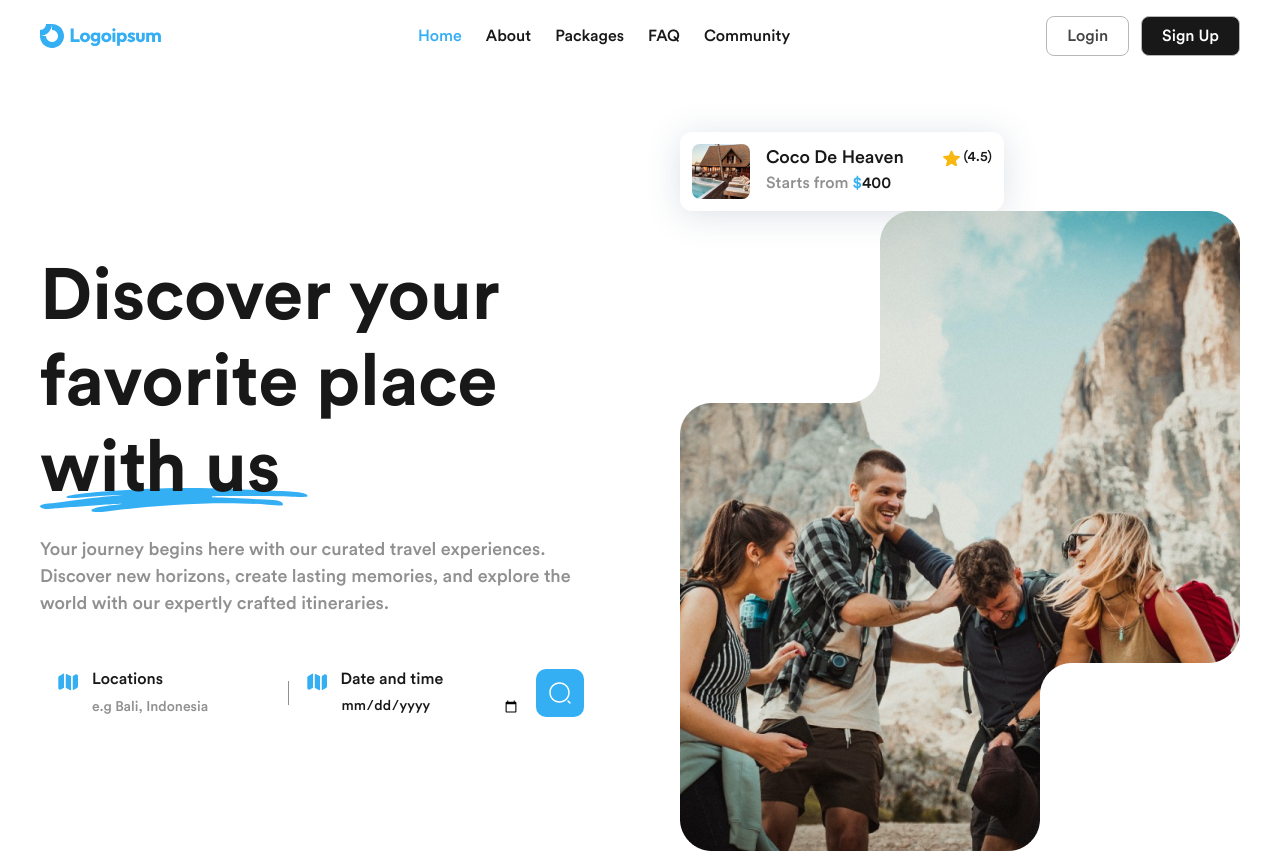
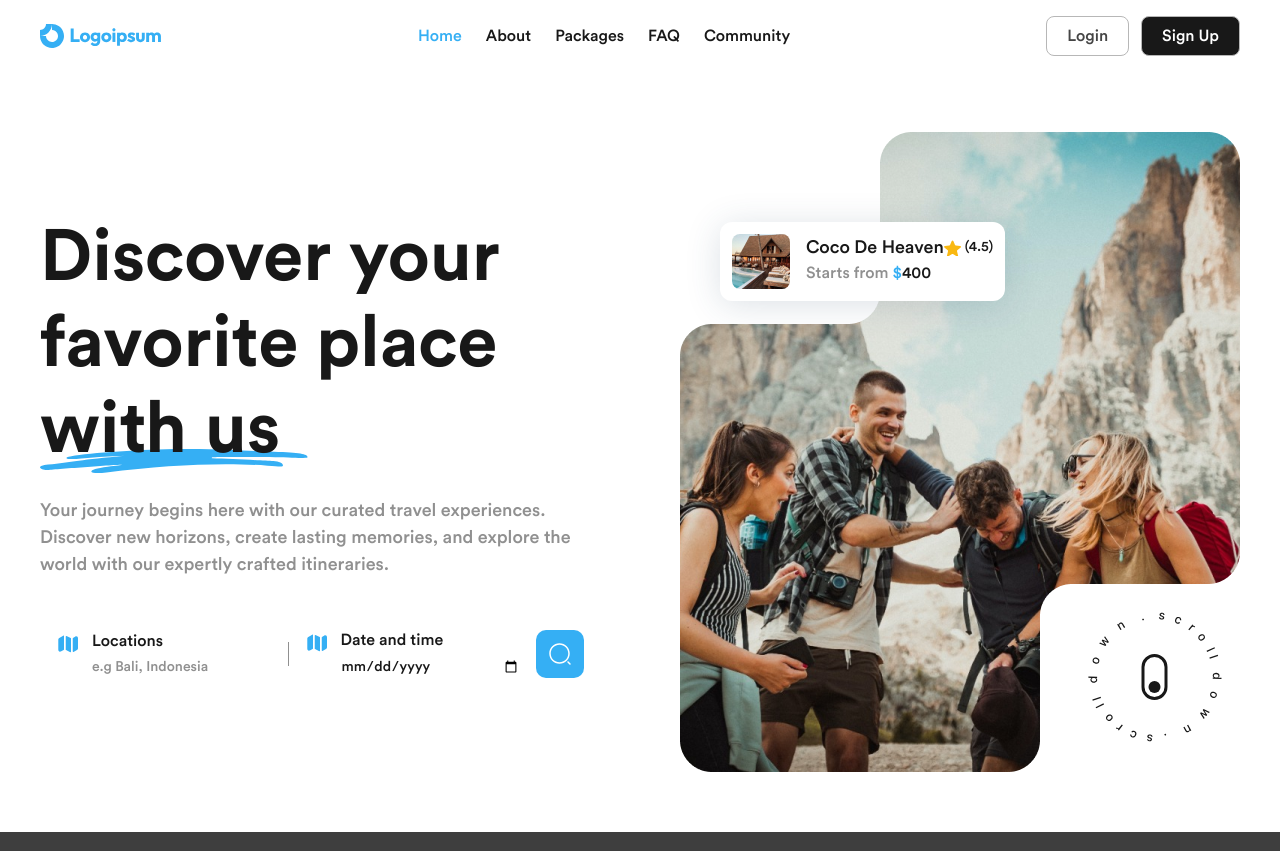
Before and after one commit to VNagorniy/travel-agent-gulp, a website: page src/html/index.html in a window 1280 px wide. Shown: the top 851 px of the page. Drawn offline with nearby package versions, Linux system fonts and the light colour scheme; files that its build step writes are made by us from their sources; files whose address does not match are found by name.

Commit message:
Верстка блока scroll-down

```diff
--- a/src/html/blocks/discover.html
+++ b/src/html/blocks/discover.html
@@ -14,7 +14,8 @@
       </div>
 
       <div class="discover__picture">
-        @@include('elements/hint-discover.html')
+        <div class="discover__picture-hint">@@include('elements/hint-discover.html')</div>
+        <div class="discover__picture-scroll">@@include('elements/scroll-down.html')</div>
         <img src="./img/discover/hero-img.png" alt="" class="discover__picture-img" />
       </div>
     </div>
--- /dev/null
+++ b/src/html/blocks/elements/scroll-down.html
@@ -0,0 +1,4 @@
+<div class="scroll-down">
+  <img src="./img/icons/scroll-down-text.svg" alt="" class="scroll-down__text" />
+  <img src="./img/icons/scroll-down.svg" alt="" class="scroll-down__icon" />
+</div>
--- a/src/js/index.js
+++ b/src/js/index.js
@@ -1,29 +1,7 @@
-import autoComplete from '@tarekraafat/autocomplete.js';
-import countryList from './helpers/countryList';
+// import autoCompleteFunc from './modules/autoComplete';
 
-const autoCompleteJS = new autoComplete({
-  selector: '#autoCompleteCountry',
-  placeHolder: 'e.g Bali, Indonesia',
-  data: {
-    src: countryList,
-    cache: true,
-  },
-  resultItem: {
-    highlight: true,
-  },
-  events: {
-    input: {
-      selection: (event) => {
-        const selection = event.detail.selection.value;
-        autoCompleteJS.input.value = selection;
-      },
-    },
-  },
-  resultsList: {
-    maxResults: 10,
-  },
-  searchEngine: 'strict', // strict | loose
-});
+// autoCompleteFunc();
+
 // import mobileNav from './modules/mobile-nav.js';
 
 // mobileNav();
--- /dev/null
+++ b/src/js/modules/autoComplete.js
@@ -0,0 +1,30 @@
+import autoComplete from '@tarekraafat/autocomplete.js';
+import countryList from './../helpers/countryList';
+
+function autoCompleteFunc() {
+  const autoCompleteJS = new autoComplete({
+    selector: '#autoCompleteCountry',
+    placeHolder: 'e.g Bali, Indonesia',
+    data: {
+      src: countryList,
+      cache: true,
+    },
+    resultItem: {
+      highlight: true,
+    },
+    events: {
+      input: {
+        selection: (event) => {
+          const selection = event.detail.selection.value;
+          autoCompleteJS.input.value = selection;
+        },
+      },
+    },
+    resultsList: {
+      maxResults: 10,
+    },
+    searchEngine: 'strict', // strict | loose
+  });
+}
+
+export default autoCompleteFunc;
--- a/src/scss/blocks/_discover.scss
+++ b/src/scss/blocks/_discover.scss
@@ -9,9 +9,6 @@
     align-items: center;
 }
 
-.discover__desc {
-
-}
 .discover__title {
     margin-bottom: 24px;
 }
@@ -20,9 +17,18 @@
     margin-bottom: 40px;
 }
 
-.discover__form {
+.discover__picture {
+    position: relative;
 }
-.discover__picture {
+
+.discover__picture-hint {
+    position: absolute;
+    top: 90px;
+    left: 40px;
 }
-.discover__picture-img {
+
+.discover__picture-scroll {
+    position: absolute;
+    right: 15px;
+    bottom: 20px;
 }
--- /dev/null
+++ b/src/scss/blocks/_scroll-down.scss
@@ -0,0 +1,24 @@
+.scroll-down {
+    position: relative;
+    display: inline-block;
+}
+
+.scroll-down__text {
+    animation: rotation 10s linear 0s infinite running normal;
+}
+
+.scroll-down__icon {
+    position: absolute;
+    left: 50%;
+    top: 50%;
+    transform: translate(-50%, -50%);
+}
+
+@keyframes rotation {
+    0% {
+        transform: rotate(0deg);
+    }
+    100% {
+        transform: rotate(360deg);
+    }
+}
```
Also changed, not shown: build/blocks/elements/scroll-down.html (added), build/css/main.css, build/index.html, build/js/index.bundle.js (deleted), src/scss/blocks/_hint-discover.scss (line endings or trailing spaces).
